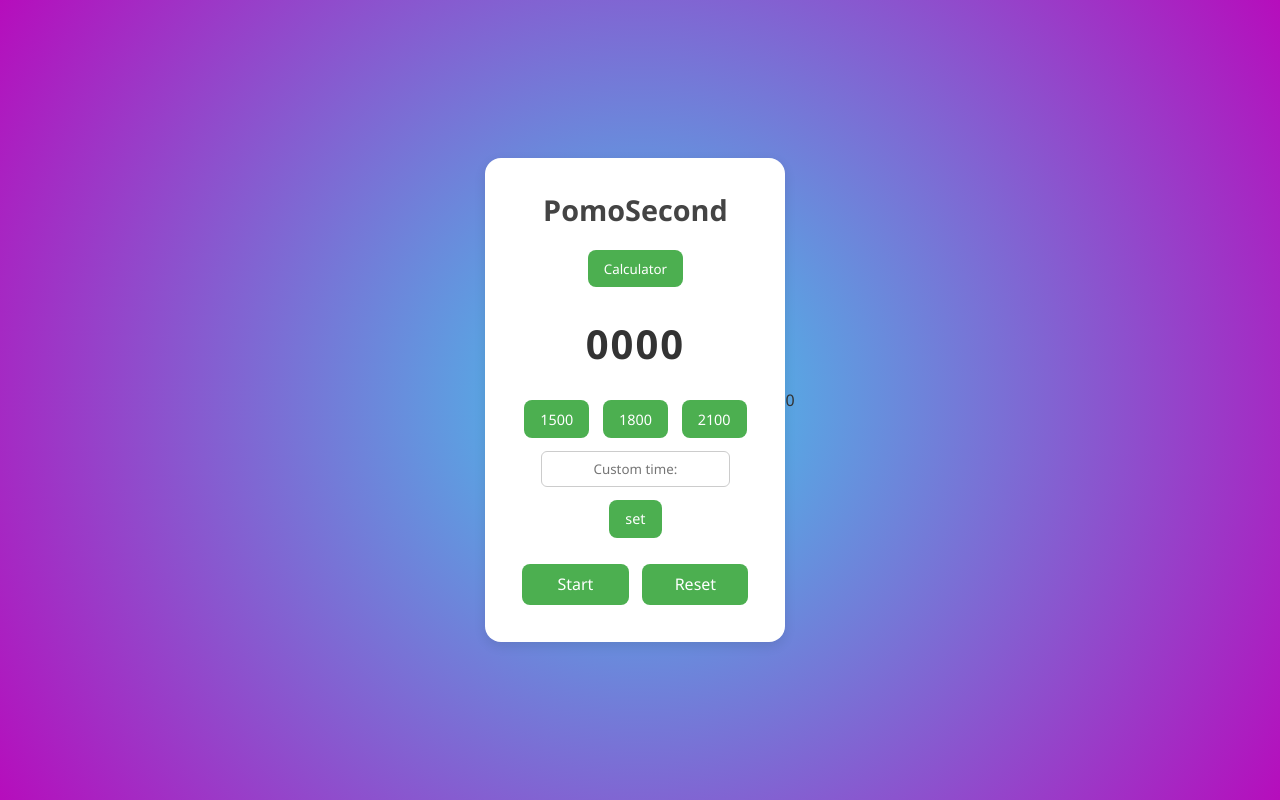
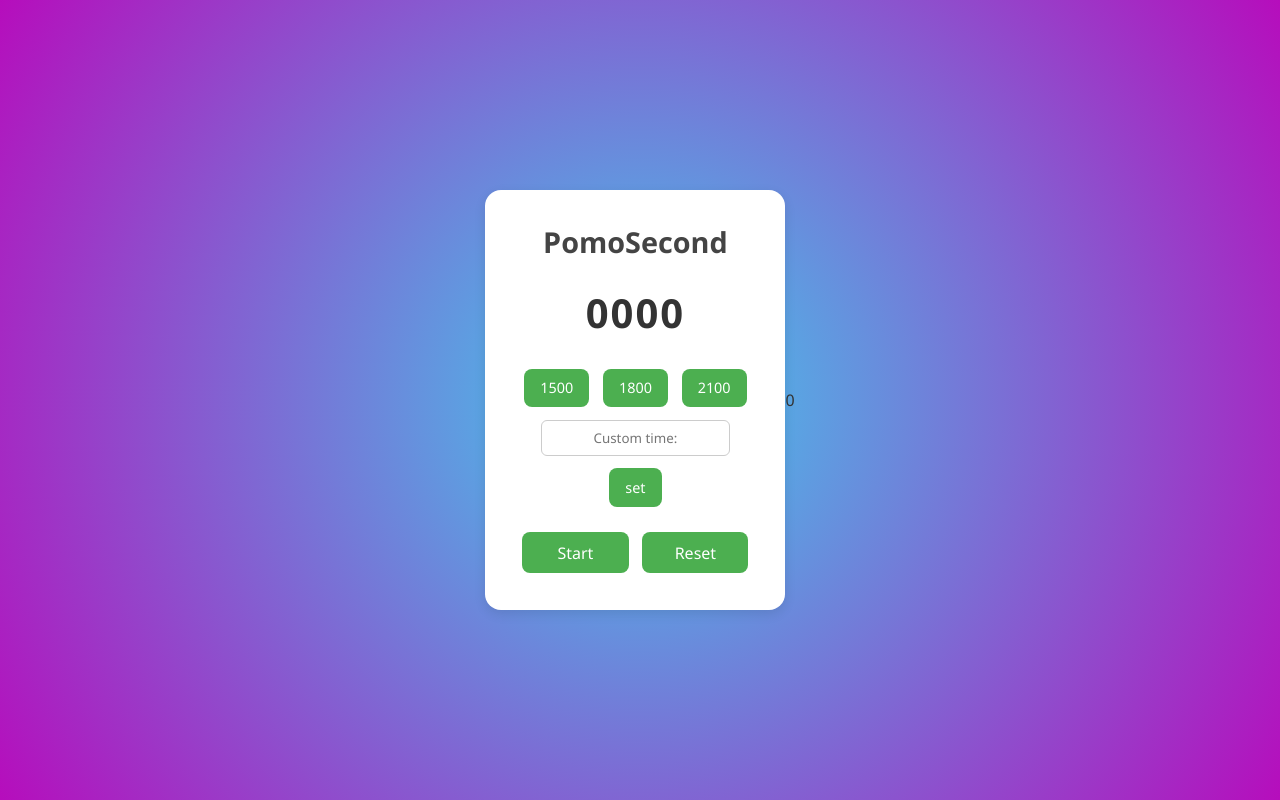
Before and after one commit to tycrypt/pomodoroSeconds, a plain HTML site: page index.html in a window 1280 px wide. Drawn offline with Linux system fonts and the light colour scheme.

Commit message:
Update index.html

```diff
--- a/index.html
+++ b/index.html
@@ -10,7 +10,7 @@
 <body>
     <div class = "mainContain">
         <h1>PomoSecond</h1>
-        <button onclick = "calculatorPage()">Calculator</button>
+
         <p id = "timerDisplay">0000</p>
         <div id = "timerOptions" class = "minuteButtons">
             <button class = "timerBtn" value = "1500" >1500</button>
```
